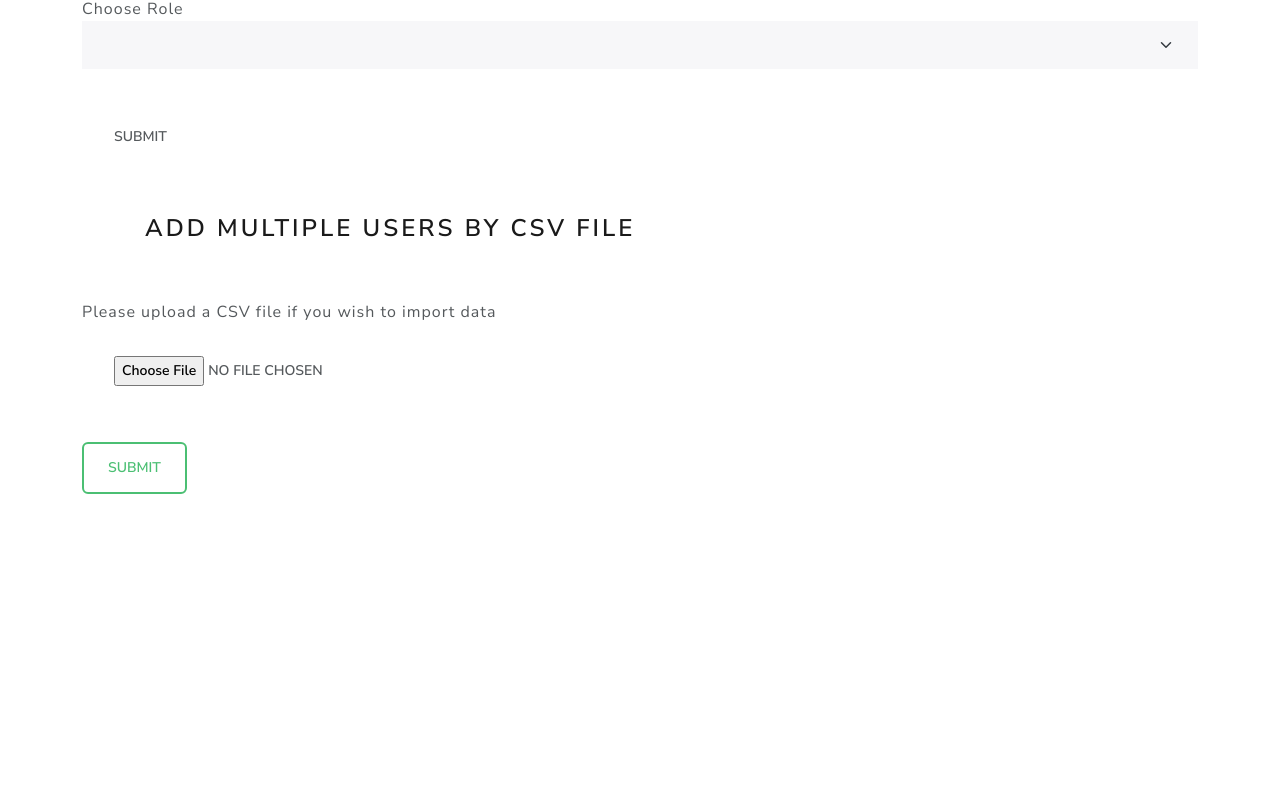
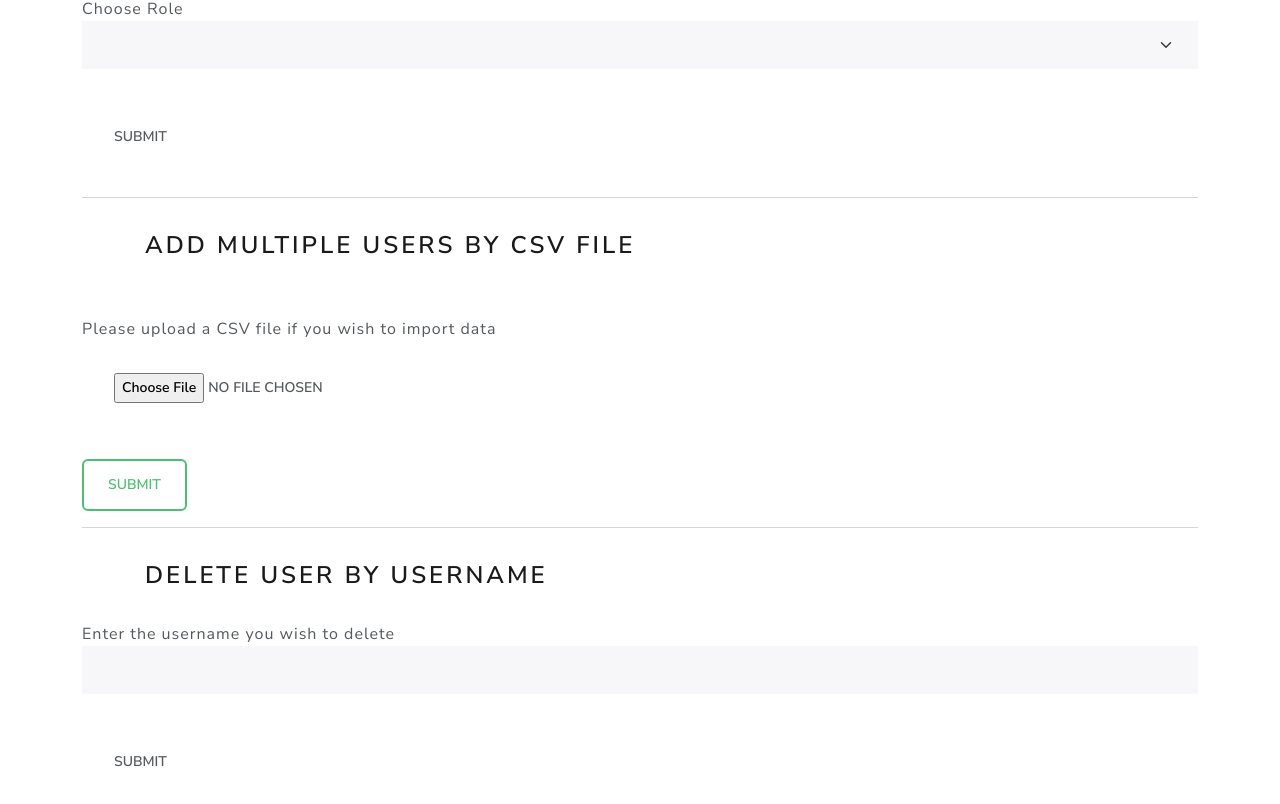
Before and after one commit to bsc-iitm/soft-engg-project-jan-2023-group-1-1, a Vue app in the folder Intermediate Work/Code/frontend/: page /manageUsers in a window 1280 px wide. Shown: the part 292-1096 px from the top of the page. Before the commit the page ends 800 px from the top, so only its background shows below. Built offline with nearby package versions, Linux system fonts and the light colour scheme.

Commit message:
Minor Changes

```diff
--- a/Intermediate Work/Code/frontend/src/components/ManageUsersComponent.vue
+++ b/Intermediate Work/Code/frontend/src/components/ManageUsersComponent.vue
@@ -31,6 +31,7 @@
                 <!-- </div> -->
             <!-- </div> -->
         </form>
+        <hr/>
         <div class="topic-container">
             <h3>ADD MULTIPLE USERS BY CSV FILE</h3>
         </div>
@@ -39,6 +40,13 @@
         <div class="form-group"><input class="btn btn-lg" ref="file" id = file type="file" accept=".csv" v-on:change="onUpload($event)" /></div>
 
         <button class="btn btn-outline-success rounded" @click="fileSubmission">Submit</button>
+        <hr/>
+
+        <div class = "topic-container">
+            <h3>DELETE USER BY USERNAME</h3>
+        </div>
+        <div class = "form-group"><label>Enter the username you wish to delete</label><input type="text" class="form-control" v-model="username"  required /></div>
+        <button class="btn btn-lg" type="submit">Submit</button>
     </div>
 </template>
 <script>
```
Also changed, not shown: 1 other file (tests, documents, lock files or other folders).
